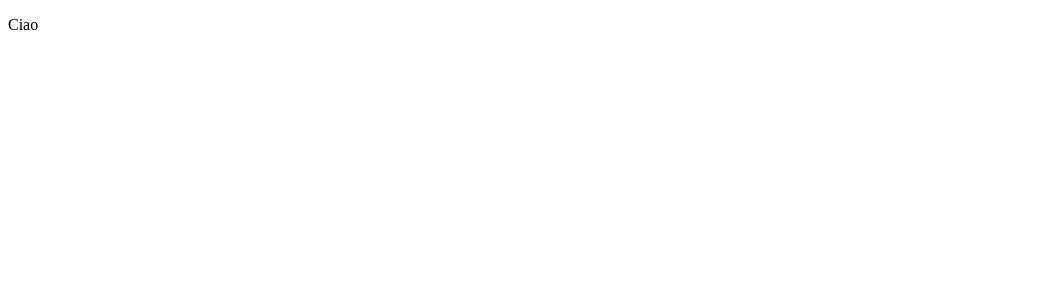
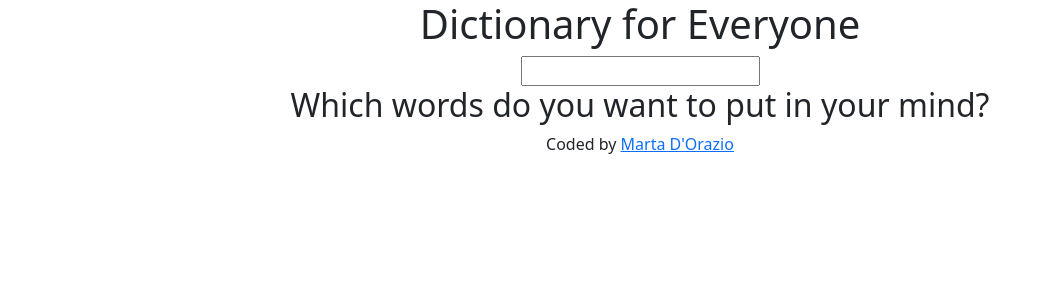
Before and after one commit to Marta919/dictionary-marta, a React (Create React App) app: page / in a window 1280 px wide. Shown: the top 300 px of the page, without its empty margins (0-1044 px from the left). Built offline with nearby package versions, Linux system fonts and the light colour scheme.

Commit message:
useState to be able to reproduce the word I am searching for in the pop-up

```diff
--- a/package.json
+++ b/package.json
@@ -6,6 +6,7 @@
     "@testing-library/jest-dom": "^5.12.0",
     "@testing-library/react": "^11.2.6",
     "@testing-library/user-event": "^12.8.3",
+    "bootstrap": "^5.0.1",
     "react": "^17.0.2",
     "react-dom": "^17.0.2",
     "react-scripts": "4.0.3",
--- a/src/App.css
+++ b/src/App.css
@@ -1,38 +1,3 @@
-.App {
+.container {
   text-align: center;
 }
-
-.App-logo {
-  height: 40vmin;
-  pointer-events: none;
-}
-
-@media (prefers-reduced-motion: no-preference) {
-  .App-logo {
-    animation: App-logo-spin infinite 20s linear;
-  }
-}
-
-.App-header {
-  background-color: #282c34;
-  min-height: 100vh;
-  display: flex;
-  flex-direction: column;
-  align-items: center;
-  justify-content: center;
-  font-size: calc(10px + 2vmin);
-  color: white;
-}
-
-.App-link {
-  color: #61dafb;
-}
-
-@keyframes App-logo-spin {
-  from {
-    transform: rotate(0deg);
-  }
-  to {
-    transform: rotate(360deg);
-  }
-}
--- a/src/App.js
+++ b/src/App.js
@@ -1,8 +1,15 @@
 import React from "react";
 import './App.css';
+import Dictionary from "./Dictionary";
+import 'bootstrap/dist/css/bootstrap.min.css';
 function App(){
   return (
-    <p> Ciao </p>
+    <div className="container">
+    <h1> Dictionary for Everyone </h1>
+    <Dictionary />
+    <h2> Which words do you want to put in your mind? </h2>
+    <footer className="open"> Coded by <a href="https://github.com/Marta919"> Marta D'Orazio </a></footer>
+    </div>
   );
 }
 
--- /dev/null
+++ b/src/Dictionary.css
@@ -0,0 +1,3 @@
+p {
+  color: red;
+}
--- /dev/null
+++ b/src/Dictionary.js
@@ -0,0 +1,24 @@
+import React, {useState} from "react";
+import "./Dictionary.css";
+export default function Dictionary () {
+    let [keyword, setKeyword] = useState ("");
+    function search(event) {
+event.preventDefault();
+        alert(`Searching for ${keyword}`);
+    }
+
+    function handleKeywordChange (event){
+        setKeyword(event.target.value);
+
+    }
+    return (
+<div className="dictionary">
+    <form onSubmit={search}>
+        <input type="search" onChange= {handleKeywordChange} />
+
+    </form>
+</div>
+
+
+    );
+}
--- a/src/index.js
+++ b/src/index.js
@@ -1,12 +1,17 @@
-import React from 'react';
-import ReactDOM from 'react-dom';
-import './index.css';
-import App from './App';
-
+import React from 'react';
+import ReactDOM from 'react-dom';
+import './index.css';
+import App from './App';
+import reportWebVitals from './reportWebVitals';
 
 ReactDOM.render(
-  <React.StrictMode>
-    <App />
-  </React.StrictMode>,
-  document.getElementById('root')
+  <React.StrictMode>
+    <App />
+  </React.StrictMode>,
+  document.getElementById('root')
 );
+
+// If you want to start measuring performance in your app, pass a function
+// to log results (for example: reportWebVitals(console.log))
+// or send to an analytics endpoint. Learn more: https://bit.ly/CRA-vitals
+reportWebVitals();
```
Also changed, not shown: 1 other file (tests, documents, lock files or other folders).
